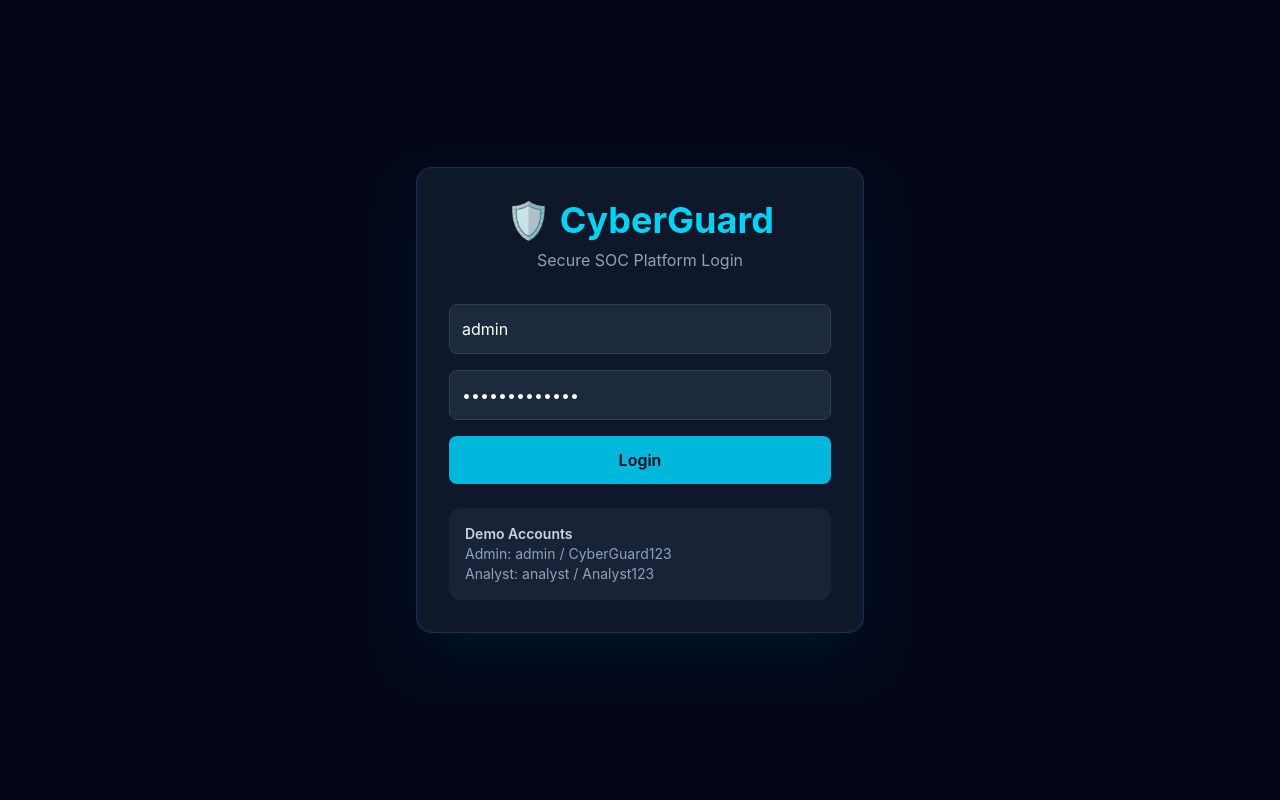
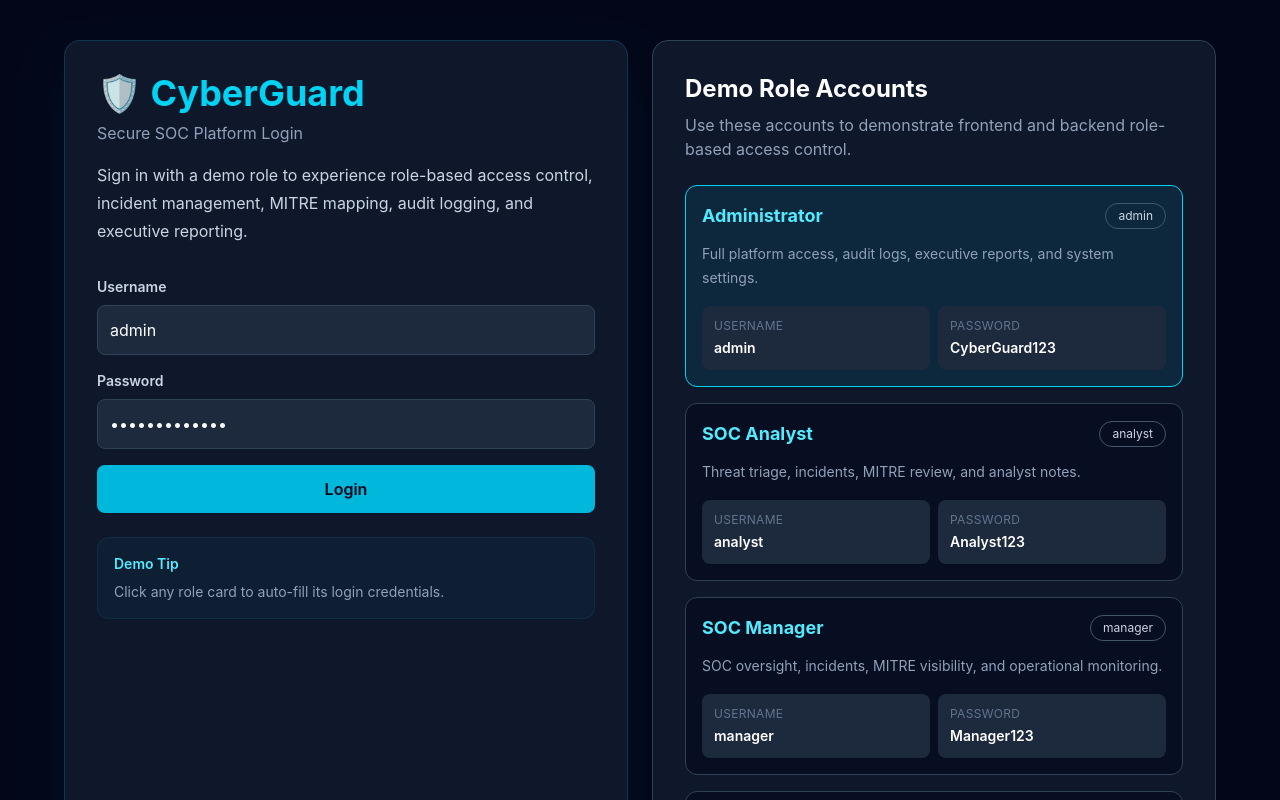
Before and after one commit to ROMELLO-ARS/CyberGuard-SaaS, a React (Vite) app in the folder react-frontend/: page / in a window 1280 px wide. Shown: the top 800 px of the page. Built offline with nearby package versions, Linux system fonts and the light colour scheme.

Commit message:
Improved login page with demo role cards

```diff
--- a/react-frontend/src/pages/Login.jsx
+++ b/react-frontend/src/pages/Login.jsx
@@ -1,11 +1,44 @@
 import { useState } from "react";
 import api from "../services/api";
+
+const demoAccounts = [
+  {
+    role: "Administrator",
+    username: "admin",
+    password: "CyberGuard123",
+    description: "Full platform access, audit logs, executive reports, and system settings.",
+  },
+  {
+    role: "SOC Analyst",
+    username: "analyst",
+    password: "Analyst123",
+    description: "Threat triage, incidents, MITRE review, and analyst notes.",
+  },
+  {
+    role: "SOC Manager",
+    username: "manager",
+    password: "Manager123",
+    description: "SOC oversight, incidents, MITRE visibility, and operational monitoring.",
+  },
+  {
+    role: "Executive",
+    username: "executive",
+    password: "Executive123",
+    description: "Executive dashboard, posture summary, reports, and subscription overview.",
+  },
+];
 
 export default function Login({ onLogin }) {
   const [username, setUsername] = useState("admin");
   const [password, setPassword] = useState("CyberGuard123");
   const [error, setError] = useState("");
   const [loading, setLoading] = useState(false);
+
+  function selectDemoAccount(account) {
+    setUsername(account.username);
+    setPassword(account.password);
+    setError("");
+  }
 
   async function handleSubmit(event) {
     event.preventDefault();
@@ -31,15 +64,21 @@ export default function Login({ onLogin }) {
   }
 
   return (
-    <div className="flex min-h-screen items-center justify-center bg-slate-950 px-4">
-      <div className="w-full max-w-md rounded-2xl border border-cyan-500/20 bg-slate-900 p-8 shadow-2xl shadow-cyan-500/10">
-        <div className="mb-8 text-center">
+    <div className="flex min-h-screen items-center justify-center bg-slate-950 px-4 py-10">
+      <div className="grid w-full max-w-6xl grid-cols-1 gap-6 lg:grid-cols-2">
+        <div className="rounded-2xl border border-cyan-500/20 bg-slate-900 p-8 shadow-2xl shadow-cyan-500/10">
+          <div className="mb-8">
             <h1 className="text-4xl font-bold text-cyan-400">
               🛡️ CyberGuard
             </h1>
 
             <p className="mt-2 text-slate-400">
               Secure SOC Platform Login
+            </p>
+
+            <p className="mt-4 leading-7 text-slate-300">
+              Sign in with a demo role to experience role-based access control,
+              incident management, MITRE mapping, audit logging, and executive reporting.
             </p>
           </div>
 
@@ -50,6 +89,10 @@ export default function Login({ onLogin }) {
           )}
 
           <form onSubmit={handleSubmit} className="space-y-4">
+            <div>
+              <label className="mb-2 block text-sm font-semibold text-slate-300">
+                Username
+              </label>
               <input
                 type="text"
                 placeholder="Username"
@@ -57,7 +100,12 @@ export default function Login({ onLogin }) {
                 onChange={(event) => setUsername(event.target.value)}
                 className="w-full rounded-lg border border-slate-700 bg-slate-800 p-3 text-white outline-none focus:border-cyan-400"
               />
+            </div>
 
+            <div>
+              <label className="mb-2 block text-sm font-semibold text-slate-300">
+                Password
+              </label>
               <input
                 type="password"
                 placeholder="Password"
@@ -65,6 +113,7 @@ export default function Login({ onLogin }) {
                 onChange={(event) => setPassword(event.target.value)}
                 className="w-full rounded-lg border border-slate-700 bg-slate-800 p-3 text-white outline-none focus:border-cyan-400"
               />
+            </div>
 
             <button
               type="submit"
@@ -75,10 +124,74 @@ export default function Login({ onLogin }) {
             </button>
           </form>
 
-        <div className="mt-6 rounded-xl bg-slate-800/70 p-4 text-sm text-slate-400">
-          <p className="font-semibold text-slate-300">Demo Accounts</p>
-          <p>Admin: admin / CyberGuard123</p>
-          <p>Analyst: analyst / Analyst123</p>
+          <div className="mt-6 rounded-xl border border-cyan-500/10 bg-cyan-500/5 p-4 text-sm text-slate-300">
+            <p className="font-semibold text-cyan-300">
+              Demo Tip
+            </p>
+            <p className="mt-2 text-slate-400">
+              Click any role card to auto-fill its login credentials.
+            </p>
+          </div>
+        </div>
+
+        <div className="rounded-2xl border border-slate-700 bg-slate-900 p-8">
+          <div className="mb-6">
+            <h2 className="text-2xl font-bold text-white">
+              Demo Role Accounts
+            </h2>
+            <p className="mt-2 text-slate-400">
+              Use these accounts to demonstrate frontend and backend role-based access control.
+            </p>
+          </div>
+
+          <div className="grid grid-cols-1 gap-4">
+            {demoAccounts.map((account) => (
+              <button
+                key={account.role}
+                type="button"
+                onClick={() => selectDemoAccount(account)}
+                className={`rounded-xl border p-4 text-left transition hover:border-cyan-400 hover:bg-cyan-500/10 ${
+                  username === account.username
+                    ? "border-cyan-400 bg-cyan-500/10"
+                    : "border-slate-700 bg-slate-950/50"
+                }`}
+              >
+                <div className="flex flex-wrap items-center justify-between gap-3">
+                  <h3 className="text-lg font-bold text-cyan-300">
+                    {account.role}
+                  </h3>
+
+                  <span className="rounded-full border border-slate-600 px-3 py-1 text-xs text-slate-300">
+                    {account.username}
+                  </span>
+                </div>
+
+                <p className="mt-3 text-sm leading-6 text-slate-400">
+                  {account.description}
+                </p>
+
+                <div className="mt-4 grid grid-cols-1 gap-2 text-sm md:grid-cols-2">
+                  <div className="rounded-lg bg-slate-800 p-3">
+                    <p className="text-xs uppercase tracking-wide text-slate-500">
+                      Username
+                    </p>
+                    <p className="mt-1 font-semibold text-white">
+                      {account.username}
+                    </p>
+                  </div>
+
+                  <div className="rounded-lg bg-slate-800 p-3">
+                    <p className="text-xs uppercase tracking-wide text-slate-500">
+                      Password
+                    </p>
+                    <p className="mt-1 font-semibold text-white">
+                      {account.password}
+                    </p>
+                  </div>
+                </div>
+              </button>
+            ))}
+          </div>
         </div>
       </div>
     </div>
```
Lines whose indentation alone changed are shown as unchanged.
